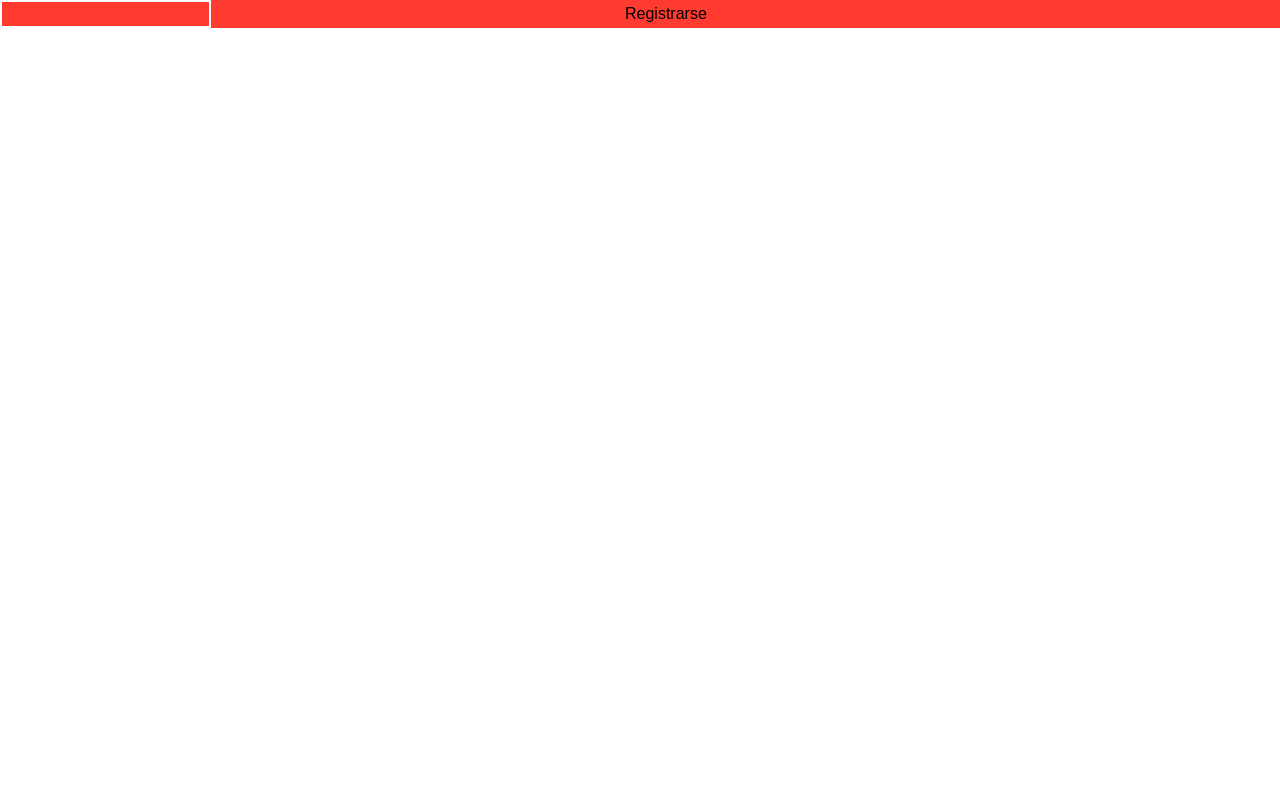
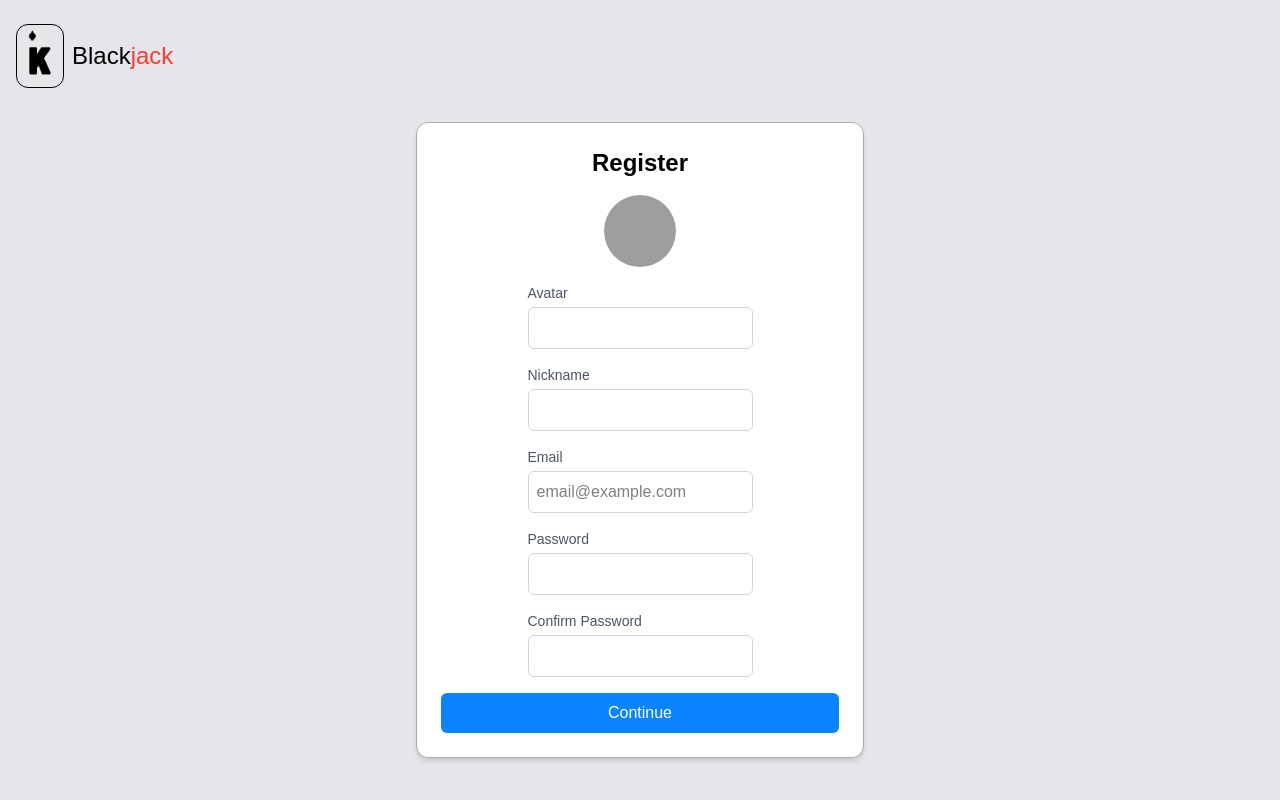
Before and after one commit to GeorgeU2030/BlackjackApp, a Vue app: page /register in a window 1280 px wide. Built offline with nearby package versions, Linux system fonts and the light colour scheme; grey boxes are pictures that could not be loaded; a web font is replaced by a local one.

Commit message:
feat: add register function and page

```diff
--- a/index.html
+++ b/index.html
@@ -2,7 +2,7 @@
 <html lang="">
   <head>
     <meta charset="UTF-8">
-    <link rel="icon" href="/favicon.ico">
+    <link rel="icon" href="/icon.png">
     <meta name="viewport" content="width=device-width, initial-scale=1.0">
     <title>Blackjack</title>
   </head>
--- a/src/views/auth/Login.vue
+++ b/src/views/auth/Login.vue
@@ -1,7 +1,12 @@
 <template>
-  <div class="flex min-h-screen items-center justify-center bg-apple-graylight p-4">
-    <div class="w-full max-w-md rounded-lg bg-white p-6 shadow-md border border-apple-graydark">
-      <h2 class="mb-4 text-center text-2xl font-semibold text-apple-black">Log<span class="text-apple-red">in</span></h2>
+  <div class="flex flex-col min-h-screen items-center bg-apple-graylight p-4">
+    <nav class="h-20 flex w-full items-center gap-2">
+        <img src="/icon.png" alt="image" class="w-12 h-16 border rounded-xl" >
+        <h1 class="text-apple-black text-2xl">Black<span class="text-apple-red">jack</span></h1>
+    </nav>
+    <div class="flex flex-col flex-grow w-full justify-center items-center">
+        <div class="w-full max-w-md rounded-xl bg-white p-6 shadow-md border border-apple-graydark">
+        <h2 class="mb-4 text-center text-2xl font-semibold text-apple-black">Login</h2>
         <form @submit.prevent="handleLogin" class="space-y-4 flex flex-col items-center">
             <div>
             <label class="block text-sm font-medium text-gray-600">Email</label>
@@ -10,7 +15,7 @@
                 v-model="email"
                 required
                 class="mt-1 w-full rounded-md border border-gray-300 p-2 focus:border-blue-500 focus:outline-none focus:ring"
-            placeholder="tucorreo@example.com"
+                placeholder="email@example.com"
             />
             </div>
             <div>
@@ -31,8 +36,9 @@
             </button>
         </form>
         <p class="mt-4 text-center text-sm text-gray-600">
-        You don't have an account? <a href="/register" class="text-blue-500 hover:underline">Register</a>
+            You don't have an account? <a href="/register" class="text-apple-red hover:underline">Register</a>
         </p>
+        </div>
     </div>
   </div>
 </template>
--- a/src/views/auth/Register.vue
+++ b/src/views/auth/Register.vue
@@ -1,10 +1,129 @@
 <template>
-  <div class="register">
-    <form @submit.prevent="handleRegister" class="bg-apple-red">
-      <input type="text" v-model="username" class="border-2 border-white" required />
-      <input type="email" v-model="email" required />
-      <input type="password" v-model="password" required />
-      <button type="submit">Registrarse</button>
-    </form>
+  <div class="flex flex-col min-h-screen items-center bg-apple-graylight p-4">
+    <nav class="h-20 flex w-full items-center gap-2">
+        <img src="/icon.png" alt="image" class="w-12 h-16 border rounded-xl" >
+        <h1 class="text-apple-black text-2xl">Black<span class="text-apple-red">jack</span></h1>
+    </nav>
+    <div class="flex flex-col flex-grow w-full justify-center items-center">
+        <div class="w-full max-w-md rounded-xl bg-white p-6 shadow-md border border-apple-graydark">
+        <h2 class="mb-4 text-center text-2xl font-semibold text-apple-black">Register</h2>
+        <form @submit.prevent="handleRegister" class="space-y-4 flex flex-col items-center">
+            <img :src="avatar" alt="avatar" class="w-18 h-18 rounded-full object-cover" />
+            <div>
+            <label class="block text-sm font-medium text-gray-600">Avatar</label>
+            <input
+                type="url"
+                v-model="avatarInput"
+                @input="updateAvatar"
+                required
+                class="mt-1 w-full rounded-md border border-gray-300 p-2 focus:border-blue-500 focus:outline-none focus:ring"
+            />
+            </div>
+            <div>
+            <label class="block text-sm font-medium text-gray-600">Nickname</label>
+            <input
+                type="text"
+                v-model="name"
+                required
+                class="mt-1 w-full rounded-md border border-gray-300 p-2 focus:border-blue-500 focus:outline-none focus:ring"
+            />
+            </div>
+            <div>
+            <label class="block text-sm font-medium text-gray-600">Email</label>
+            <input
+                type="email"
+                v-model="email"
+                required
+                class="mt-1 w-full rounded-md border border-gray-300 p-2 focus:border-blue-500 focus:outline-none focus:ring"
+                placeholder="email@example.com"
+            />
+            </div>
+            <div>
+            <label class="block text-sm font-medium text-gray-600">Password</label>
+            <input
+                type="password"
+                v-model="password"
+                required
+                class="mt-1 w-full rounded-md border border-gray-300 p-2 focus:border-blue-500 focus:outline-none focus:ring"
+            />
+            </div>
+            <div>
+            <label class="block text-sm font-medium text-gray-600">Confirm Password</label>
+            <input
+                type="password"
+                v-model="confirmPassword"
+                required
+                class="mt-1 w-full rounded-md border border-gray-300 p-2 focus:border-blue-500 focus:outline-none focus:ring"
+            />
+            </div>
+            <p v-if="reason" class="mt-2 text-center text-apple-red w-3/4">{{ reason }}</p>
+            <button
+            type="submit"
+            class="w-full rounded-md bg-apple-blue p-2 text-white transition duration-200 hover:bg-blue-600 focus:outline-none focus:ring-2 focus:ring-blue-500 cursor-pointer"
+            >
+            Continue
+            </button>
+        </form>
+        </div>
+    </div>
   </div>
 </template>
+
+<script>
+export default {
+  data() {
+    return {
+      avatarInput: '',
+      avatar: 'https://cdn-icons-png.flaticon.com/512/7342/7342181.png',
+      name: '',
+      email: '',
+      password: '',
+      confirmPassword: '',
+      reason: '',
+      apiurl: import.meta.env.VITE_API_URL
+    };
+  },
+  methods: {
+    updateAvatar() {
+      if (this.isValidUrl(this.avatarInput.trim())){
+        this.avatar = this.avatarInput;
+      }else {
+        this.avatar = 'https://cdn-icons-png.flaticon.com/512/7342/7342181.png'
+      }
+    },
+    isValidUrl(string) {
+        try {
+          new URL(string);
+          return true;
+        } catch (_) {
+          return false;
+        }
+    },
+    async handleRegister() {
+      try {
+        const response = await fetch(`${this.apiurl}/auth/register`, {
+          method: 'POST',
+          headers: {
+            'Content-Type': 'application/json'
+          },
+          body: JSON.stringify({
+            avatar: this.avatar,
+            name: this.name,
+            email: this.email,
+            password: this.password,
+            confirmPassword: this.confirmPassword
+          })
+        });
+        const data = await response.json();
+        if (response.ok) {
+          this.$router.push('/login');
+        } else {
+          this.reason = data.reason;
+        }
+      } catch (error) {
+        console.error(error);
+      }
+    }
+  }
+};
+</script>
```
Also changed, not shown: public/icon.png (added), 1 other file (tests, documents, lock files or other folders). Lines whose indentation alone changed are shown as unchanged.
